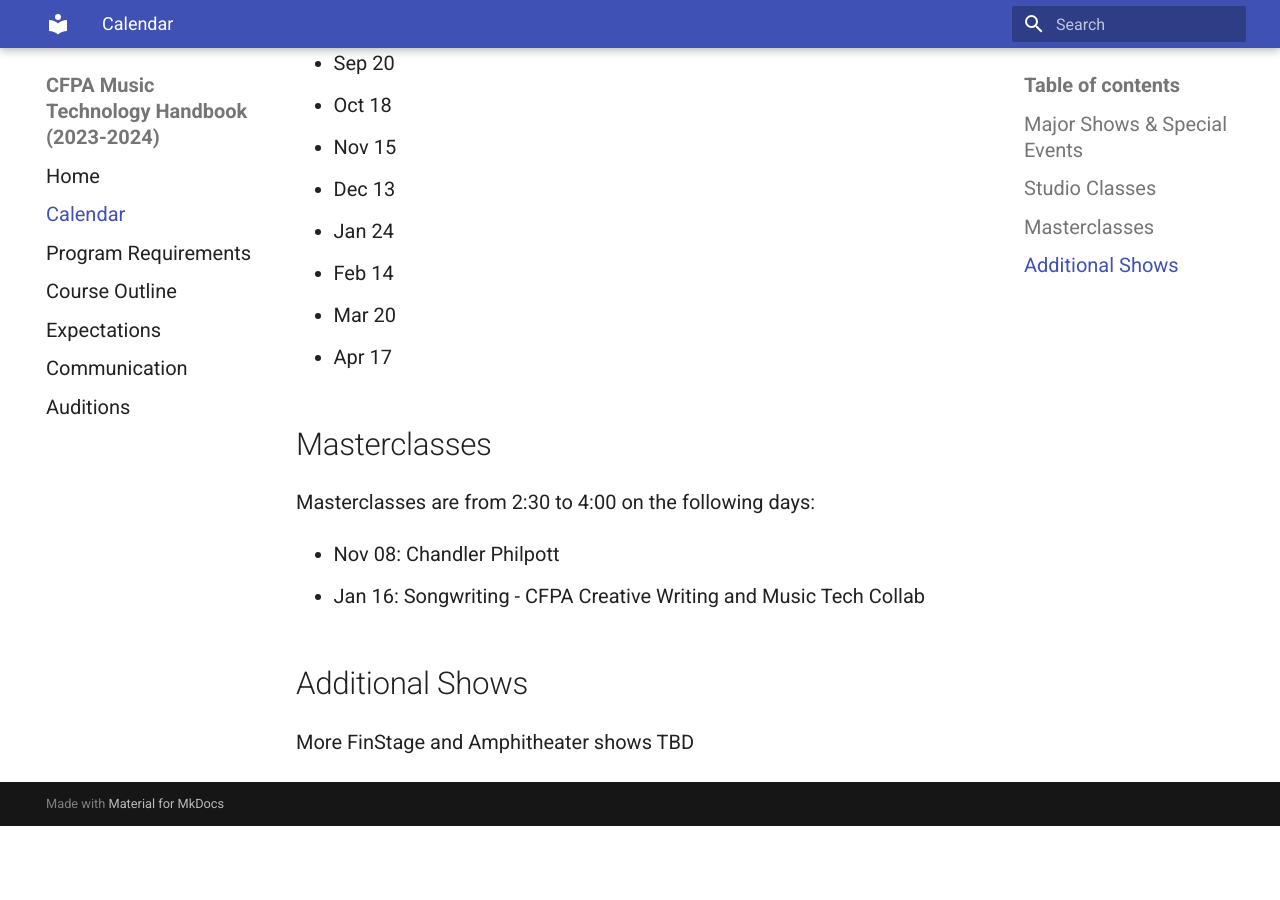
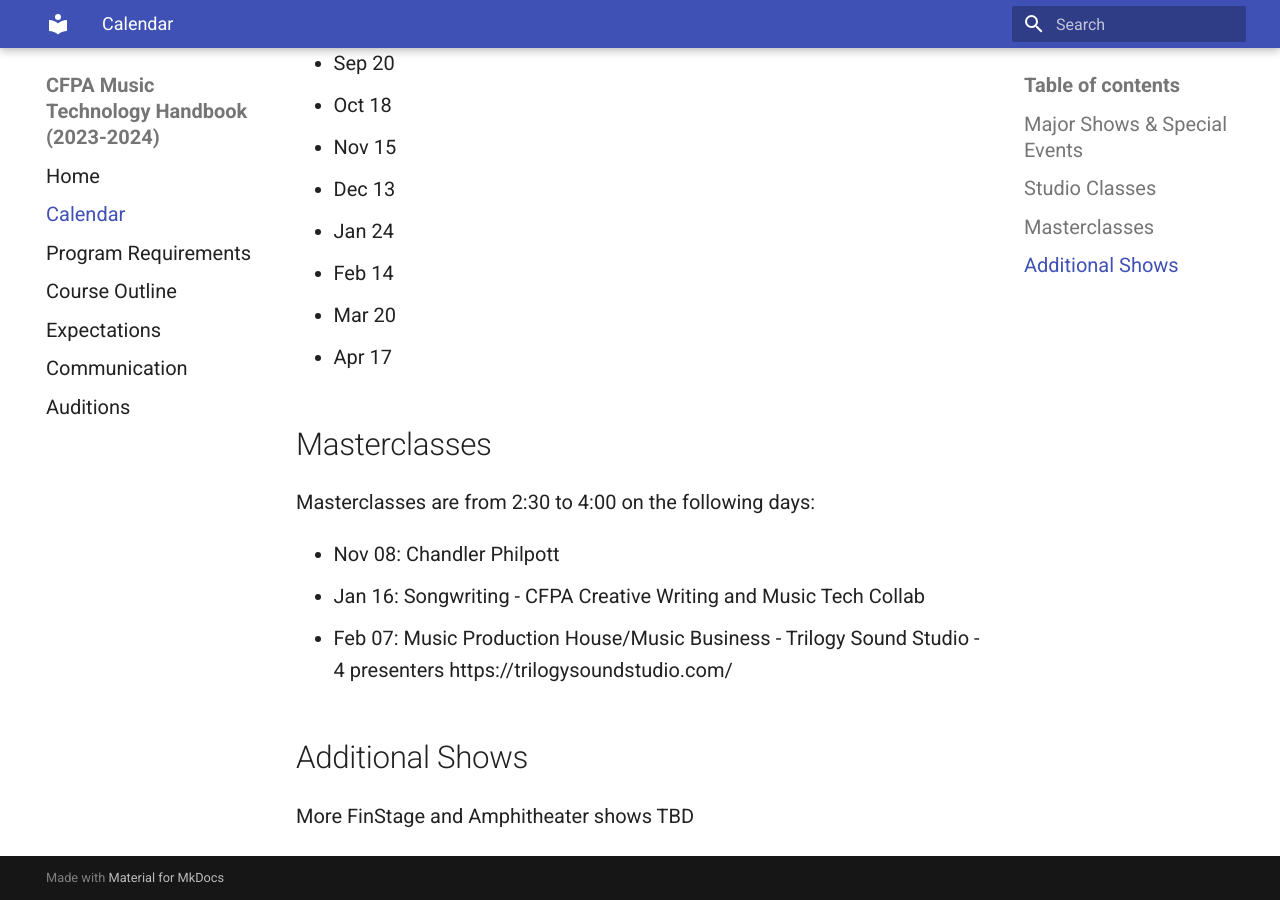
Before and after one commit to sophia-sms/handbook, an MkDocs documentation site: the page built from docs/calendar.md, in a window 1280 px wide and 900 px high, scrolled down 1129 px. Built offline with MkDocs 1.6.1 and Material for MkDocs 9.7.7, drawn with Linux system fonts in a browser that asks for light colours; before the commit the page ends 1955 px from its top, so only the background shows below that.

Commit message:
adding masterclass Trilogy

```diff
--- a/docs/calendar.md
+++ b/docs/calendar.md
@@ -41,6 +41,8 @@ Masterclasses are from 2:30 to 4:00 on the following days:
 
 - Nov 08: Chandler Philpott
 - Jan 16: Songwriting - CFPA Creative Writing and Music Tech Collab
+- Feb 07: Music Production House/Music Business - Trilogy Sound Studio - 4 presenters
+  https://trilogysoundstudio.com/
 
 ## Additional Shows
 
```
